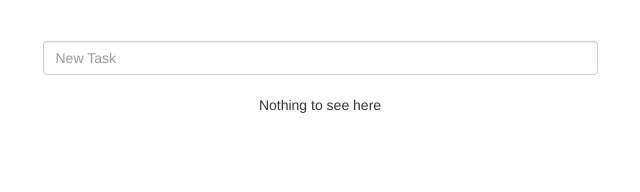
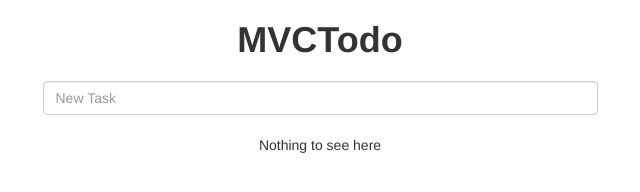
Before and after one commit to adekoyejoakinhanmi/MVCTodo, a website built with webpack: page index.html in a window 1280 px wide. Shown: the whole page, without its empty margins (320-960 px from the left). Built offline with nearby package versions, Linux system fonts and the light colour scheme.

Commit message:
remove old components and add header

```diff
--- a/index.html
+++ b/index.html
@@ -11,23 +11,12 @@
     <link href="app/css/style.css" rel="stylesheet"/>
 </head>
 <body>
-    <p>&nbsp;</p>
     <div class="container">
-
+        <div class="text-center h1">
+           <b>MVCTodo</b>
+        </div>
         <div class="row">
 			<div id="info-bar" class="hidden col-md-6 col-md-offset-3">
-            <!-- Uncomment this part to use script.js
-
-				<p id="countNotifier"></p>
-				<a href="#" id="all" class="btn btn-sm btn-default">All</a>
-				<a href="#/completed" id="completed" class="btn btn-sm btn-default">
-                    Completed
-                </a>
-                <a href="#/active" id="active" class="btn btn-sm btn-default">
-                    Active
-                </a>
-                <button id="clear" class="btn pull-right btn-sm btn-danger">Clear Completed</button>
-            -->
             </div>
 
             <div class="col-md-6 col-md-offset-3">
```
